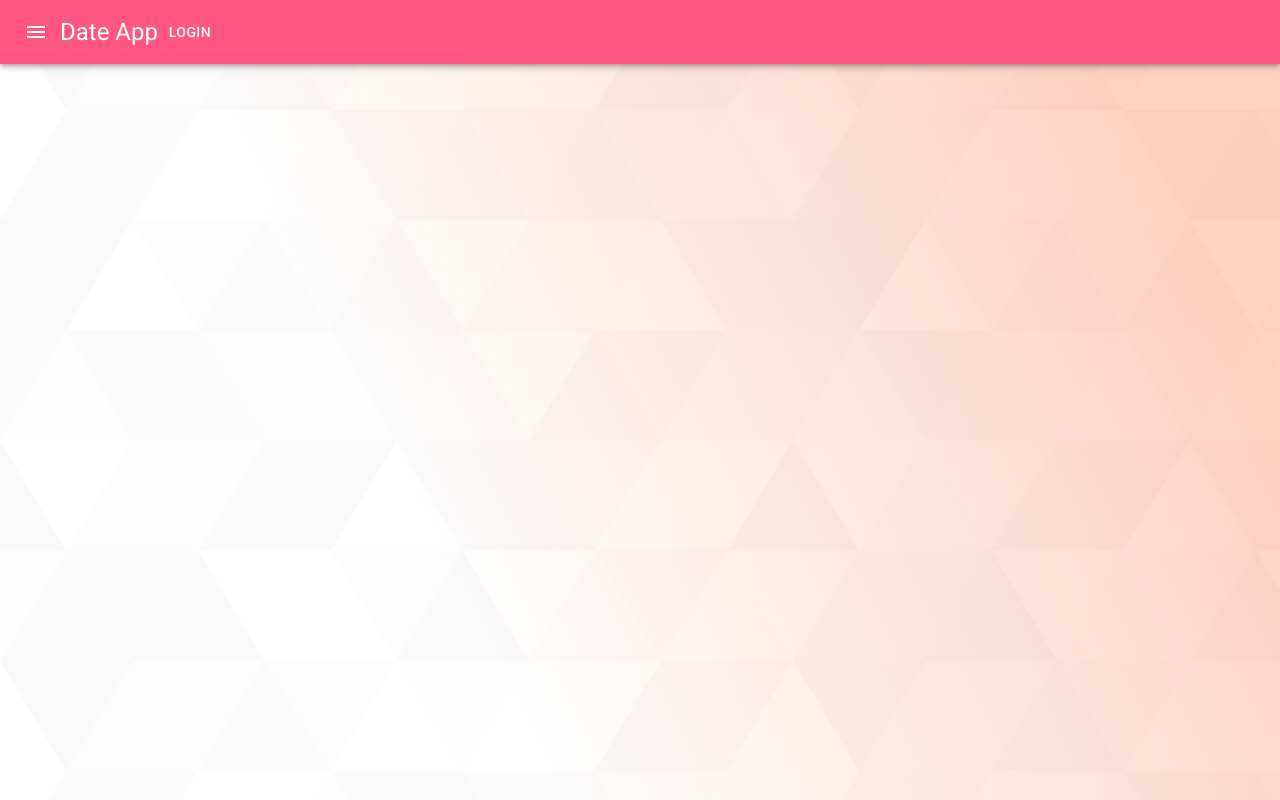
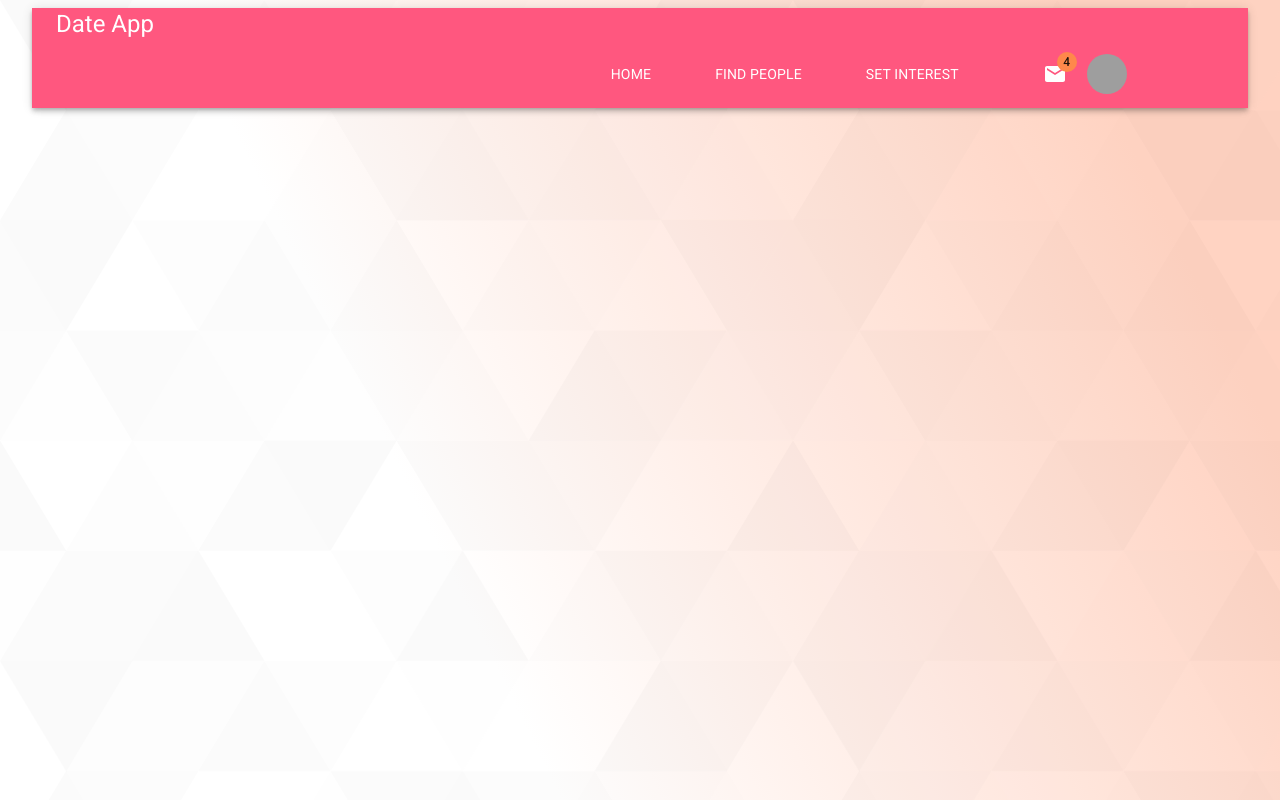
Before and after one commit to Zillth/dateApp, a React (Create React App) app in the folder client/: page / in a window 1280 px wide. Both pictures are taken after a click on the button "LOGIN". Built offline with nearby package versions, Linux system fonts and the light colour scheme; grey boxes are pictures that could not be loaded.

Commit message:
desktop navbar completed

```diff
--- a/client/src/App.js
+++ b/client/src/App.js
@@ -5,7 +5,7 @@ import NavBar from "./components/NavBar/NavBar";
 
 function App() {
   return (
-    <Container maxWidth="xlg">
+    <Container>
       <NavBar />
     </Container>
 
--- a/client/src/components/NavBar/NavBar.js
+++ b/client/src/components/NavBar/NavBar.js
@@ -1,20 +1,82 @@
-import React from 'react';
-import { AppBar, Button, IconButton, Toolbar, Typography } from '@material-ui/core'
+import React, { useState } from 'react';
+import { AppBar, Avatar, Badge, Button, Grid, Hidden, IconButton, Menu, MenuItem, Toolbar, Typography } from '@material-ui/core'
 import MenuIcon from '@material-ui/icons/Menu'
+import useStyles from './style'
+import MailIcon from '@material-ui/icons/Mail'
 
 const NavBar = () => {
+    const classes = useStyles()
+    const [user, setUser] = useState(null)
+    const [anchorEl, setAnchorEl] = useState(null)
+
+    const handleOpenMenu = (e) => setAnchorEl(e.currentTarget)
+    const handleCloseMenu = () => setAnchorEl(null)
+    const handleViewProfile = () => { handleCloseMenu() }
+
+    const renderMenu = (
+        <Menu
+            anchorEl={anchorEl}
+            anchorOrigin={{ vertical: 'top', horizontal: 'right' }}
+            id='profile-menu'
+            keepMounted
+            transformOrigin={{ vertical: 'top', horizontal: 'right' }}
+            open={Boolean(anchorEl)}
+            onClose={handleCloseMenu}>
+            <MenuItem onClick={handleViewProfile}>Profile</MenuItem>
+            <MenuItem onClick={() => { handleCloseMenu(); setUser(false) }}>Logout</MenuItem>
+        </Menu>
+    )
+
     return (
-        <AppBar>
+        <AppBar position="static">
             <Toolbar>
+                <Grid container>
+                    {user && (
+                        <Hidden smUp>
+                            <Grid item className={classes.gridItem}>
                                 <IconButton edge="start" color="inherit">
                                     <MenuIcon />
                                 </IconButton>
+                            </Grid>
+                        </Hidden>
+
+                    )}
+                    <Grid item className={classes.gridItem}>
                         <Typography variant="h5">
                             Date App
                         </Typography>
-                <Button color="inherit">
-                    Login
-                </Button>
+                    </Grid>
+                    <Grid item className={classes.menuContent} lg={11} sm={9}>
+                        {!user ? (
+                            <Button color="inherit" onClick={() => setUser(true)}>Login</Button>
+                        ) : (
+                                <>
+                                    <div className={classes.nav}>
+                                        <IconButton edge="end" color="inherit" className={classes.navButton}>
+                                            <Typography variant="body2">HOME</Typography>
+                                        </IconButton>
+                                        <IconButton edge="end" color="inherit" className={classes.navButton}>
+                                            <Typography variant="body2">FIND PEOPLE</Typography>
+                                        </IconButton>
+                                        <IconButton edge="end" color="inherit" className={classes.navButton}>
+                                            <Typography variant="body2">SET INTEREST</Typography>
+                                        </IconButton>
+                                    </div>
+
+                                    <IconButton edge="end" color="inherit">
+                                        <Badge color="secondary" badgeContent={4} className={classes.badge}>
+                                            <MailIcon />
+                                        </Badge>
+                                    </IconButton>
+
+                                    <IconButton edge="end" color="inherit" onClick={handleOpenMenu} className={classes.ToEnd}>
+                                        <Avatar alt="user" src="https://randomuser.me/api/portraits/men/75.jpg" aria-controls="simple-menu" aria-haspopup="true" />
+                                    </IconButton>
+                                    {renderMenu}
+                                </>
+                            )}
+                    </Grid>
+                </Grid>
             </Toolbar>
         </AppBar>
     );
--- a/client/src/components/NavBar/style.js
+++ b/client/src/components/NavBar/style.js
@@ -0,0 +1,22 @@
+import { makeStyles } from '@material-ui/core/styles'
+export default makeStyles(theme => ({
+    menuContent: {
+        display: 'flex',
+        justifyContent: 'flex-end',
+        alignItems: 'center'
+    },
+    badge: {
+        marginRight: theme.spacing(1)
+    },
+    gridItem: {
+        display: 'flex',
+        alignItems: 'center'
+    },
+    nav: {
+        marginRight: theme.spacing(4),
+    },
+    navButton: {
+        padding: theme.spacing(3),
+        marginRight: theme.spacing(2)
+    }
+}))
```
Also changed, not shown: client/src/components/Profile/Profile.js (+7 -9 lines), client/src/index.css, 1 other file (tests, documents, lock files or other folders). Lines whose indentation alone changed are shown as unchanged.
